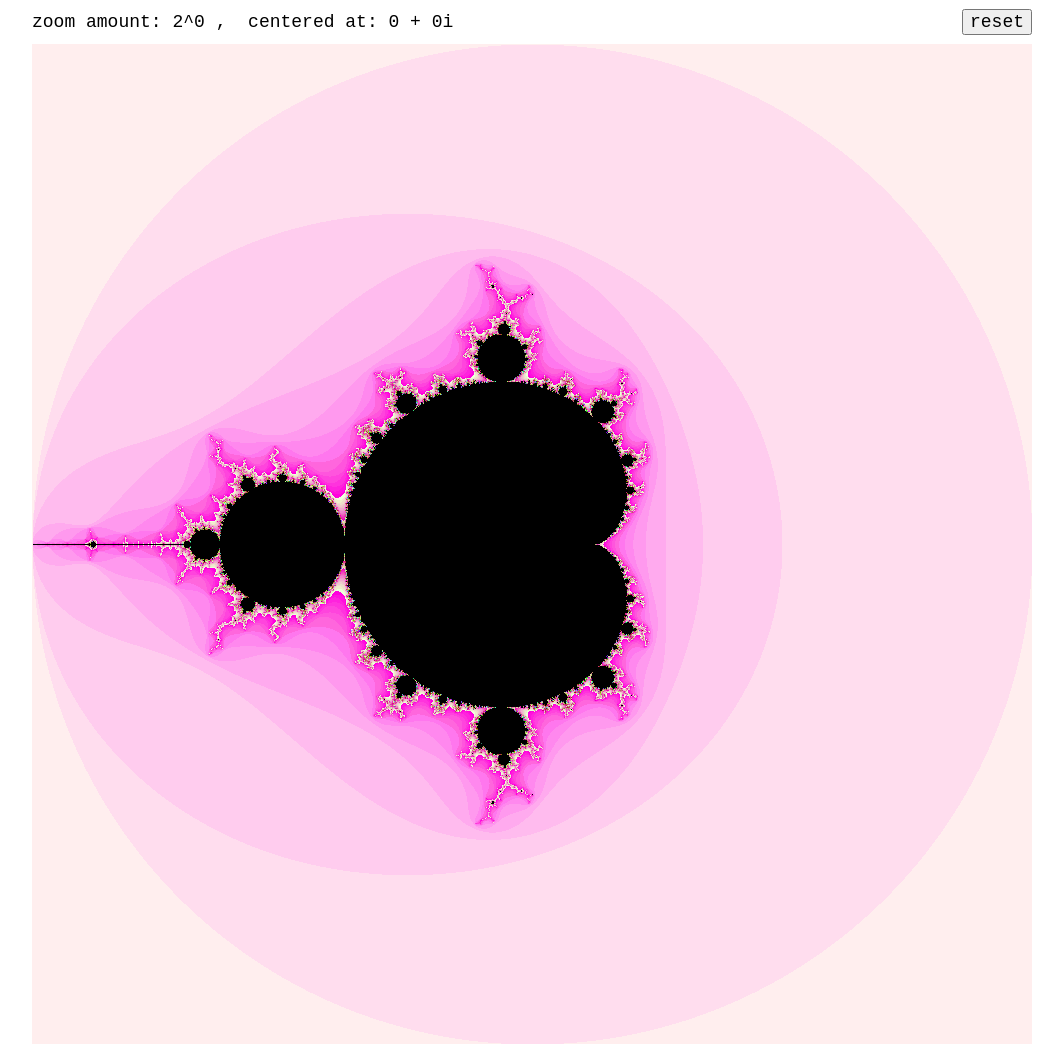
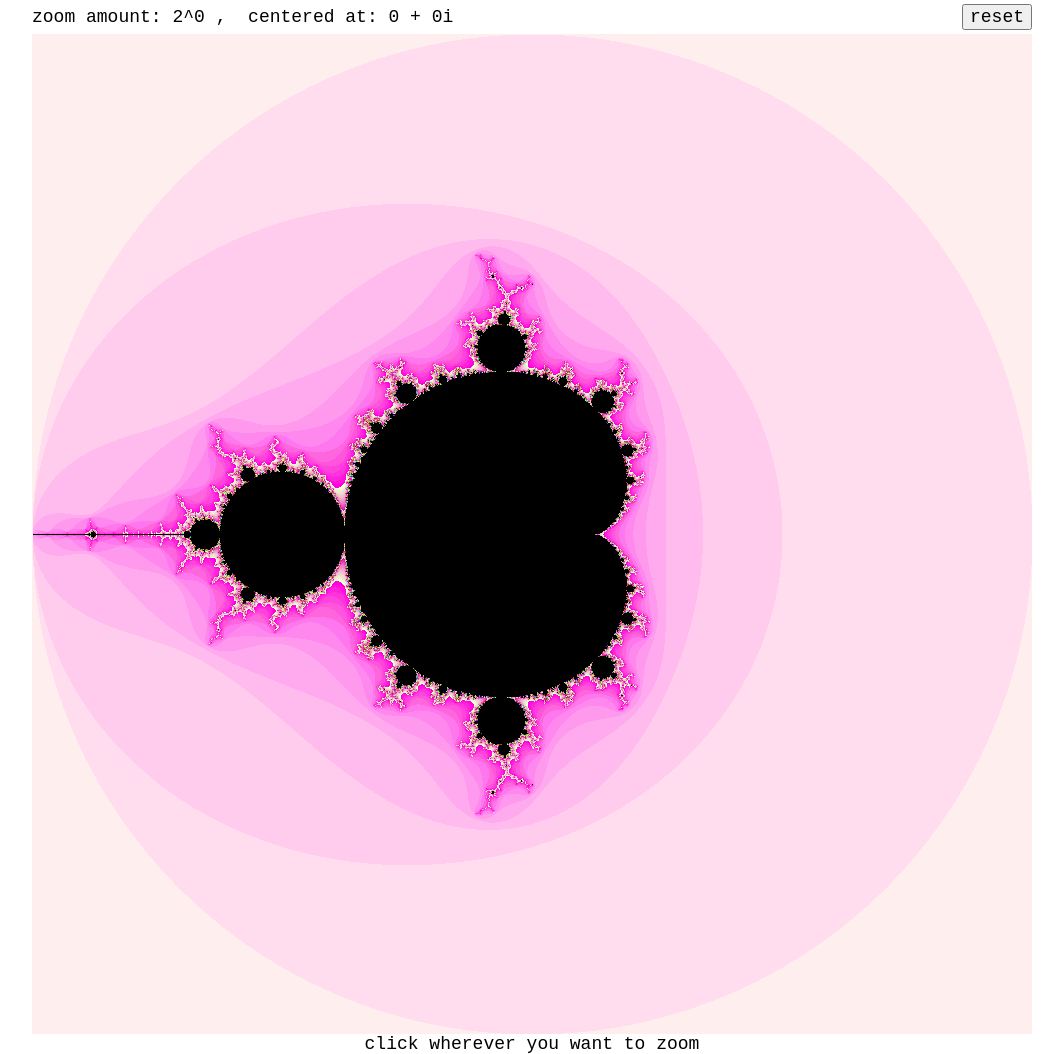
Before and after one commit to jameswillett/mandelbrot, a plain HTML site: page index.html in a window 1280 px wide. Shown: the whole page, without its empty margins (108-1171 px from the left). Drawn offline with Linux system fonts and the light colour scheme.

Commit message:
styling, helper text for dummies

```diff
--- a/index.css
+++ b/index.css
@@ -1,5 +1,7 @@
 body {
   margin: 0px;
+  display: flex;
+  justify-content: center;
 }
 
 * {
@@ -10,10 +12,12 @@ body {
 
 #brot-container {
   display: flex;
-  justify-content: center;
+  flex-direction: column;
+  align-items: center;
 }
 
 #ui {
+  width: 100%;
   display: flex;
   padding: 4px 0;
   height: 2rem;
--- a/index.html
+++ b/index.html
@@ -4,7 +4,6 @@
   </head>
   <body>
     <div id="brot-container">
-      <div>
       <div id="ui">
         <div>
           <div>
@@ -18,8 +17,8 @@
           <button id="reset-button">reset</button>
         </div>
       </div>
-        <canvas id="brot" width="1000" height="1000" />
-      </div>
+      <canvas id="brot" width="1000" height="1000"></canvas>
+      <div id="helper">click wherever you want to zoom</div>
     </div>
     <script>
       const canvas = document.getElementById("brot");
@@ -219,9 +218,13 @@
         const complex = new Complex(scale(x, MIN_X, MAX_X), scale(y, MIN_Y, MAX_Y));
 
         recenterAndZoom(complex);
-        doWork();
         document.getElementById("centered-value").textContent = complex.toString();
         document.getElementById("scale-value").textContent = `2^${Math.log2(1/SCALE)}`;
+        const h = document.getElementById("helper");
+        if (h) {
+          h.remove();
+        }
+        doWork();
       };
       canvas.addEventListener("click", getClickedValue);
 
```
Lines whose indentation alone changed are shown as unchanged.
